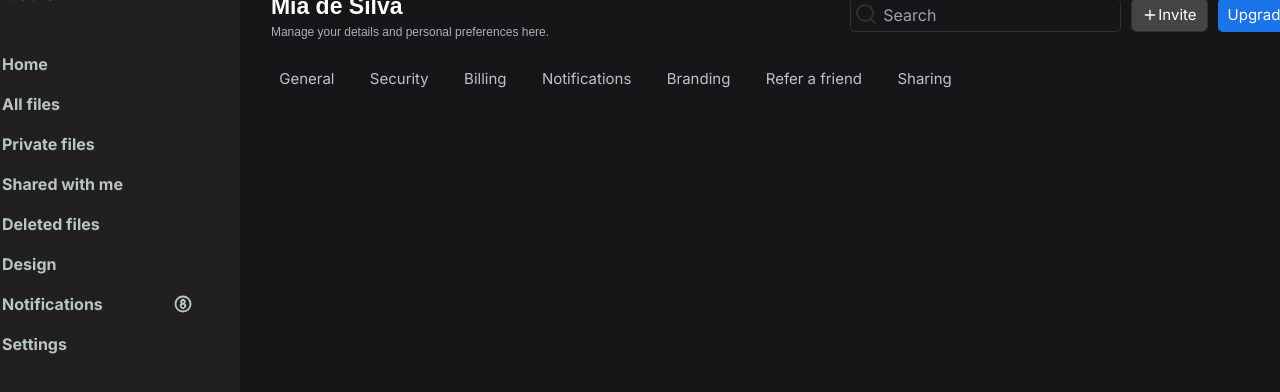
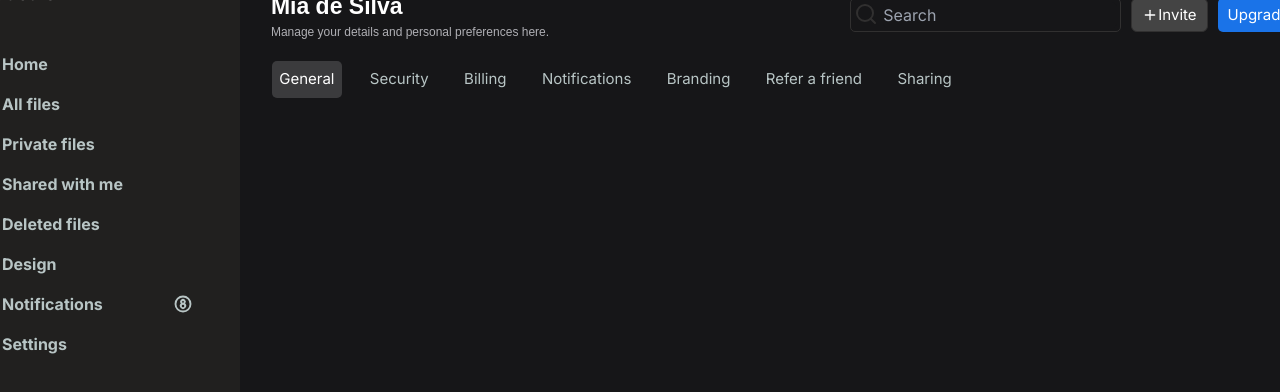
Before and after one commit to jcheq/design-ui, a Next.js app: page /Settings in a window 1280 px wide. Shown: the top 392 px of the page. Built offline with nearby package versions, Linux system fonts and the light colour scheme.

Commit message:
tab working

```diff
--- a/src/app/Settings/page.tsx
+++ b/src/app/Settings/page.tsx
@@ -1,16 +1,18 @@
+"use client";
 import { Search, Plus } from "lucide-react";
 import { useState } from "react";
+import React from "react";
 
 
-// function settingTabs() {
-//   const [toggle, setToggle] = useState(1)
+const Settings = () => {
+  const [toggleState, setToggle] = useState(1);
 
-//   function toggleTab(id) {
-//     toggleTab(id)
-//   }
-// }
+  const settingTabs = (index:any) => {
+    setToggle(index);
+    console.log("test");
+    // alert("hehe");
+  }
 
-const Settings = () => {
     return (
       <div className="layout">
         <div className="settings">
@@ -38,19 +40,14 @@ const Settings = () => {
 
         </div>
         <div className="Tabs">
-          {/* <ul className="col-6">
-            <li className="flex-" onClick={()=>toggleTab(1)}>Settings</li>
-            <></>
-          </ul> */}
 
-
-          <div className="tablist hover:text-gray-400">General</div>
-          <div className="tablist hover:text-gray-400">Security</div>
-          <div className="tablist hover:text-gray-400">Billing</div>
-          <div className="tablist hover:text-gray-400">Notifications</div>
-          <div className="tablist hover:text-gray-400">Branding</div>
-          <div className="tablist hover:text-gray-400">Refer a friend</div>
-          <div className="tablist hover:text-gray-400">Sharing</div>
+          <div className={toggleState === 1 ? "tablist activeTab" : "tablist"} onClick={() => settingTabs(1)}>General</div>
+          <div className={toggleState === 2 ? "tablist activeTab" : "tablist"} onClick={() => settingTabs(2)}>Security</div>
+          <div className={toggleState === 3 ? "tablist activeTab" : "tablist"} onClick={() => settingTabs(3)}>Billing</div>
+          <div className={toggleState === 4 ? "tablist activeTab" : "tablist"} onClick={() => settingTabs(4)}>Notifications</div>
+          <div className={toggleState === 5 ? "tablist activeTab" : "tablist"} onClick={() => settingTabs(5)}>Branding</div>
+          <div className={toggleState === 6 ? "tablist activeTab" : "tablist"} onClick={() => settingTabs(6)}>Refer a friend</div>
+          <div className={toggleState === 7 ? "tablist activeTab" : "tablist"} onClick={() => settingTabs(7)}>Sharing</div>
 
         </div>
 
--- a/src/app/globals.css
+++ b/src/app/globals.css
@@ -169,3 +169,8 @@
   color: white;
   background-color: #3b3b3d;
 }
+
+.activeTab {
+  background-color: #3b3b3d;
+  color: white;
+}
```
